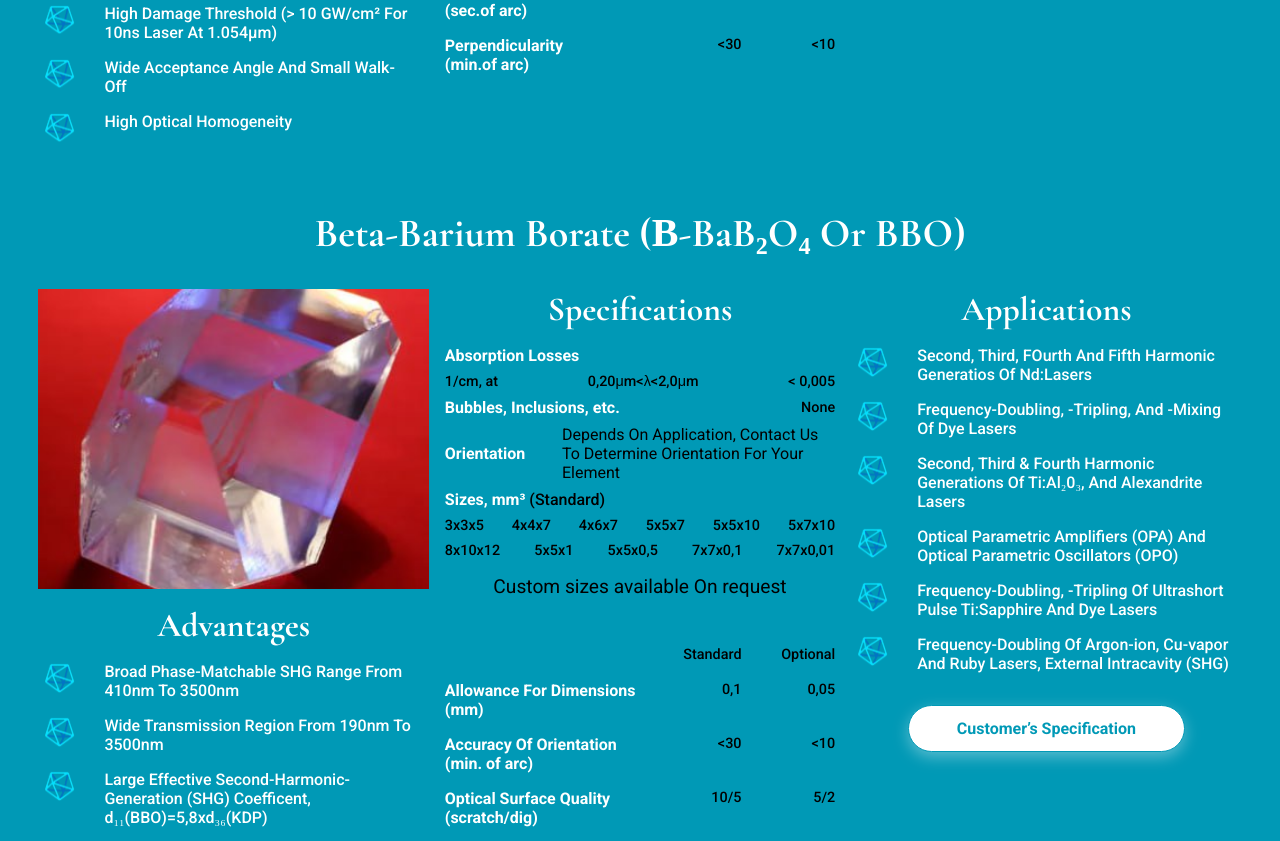
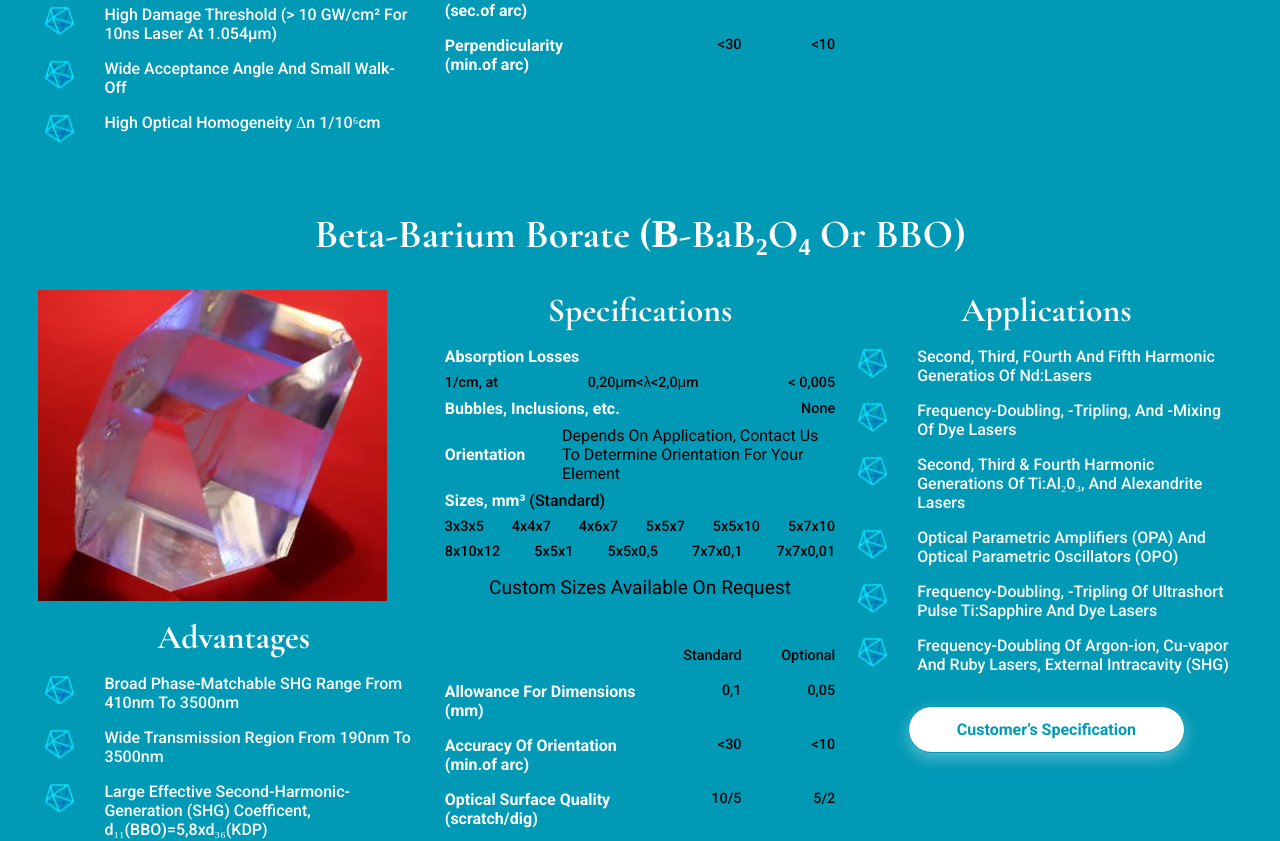
Before and after one commit to Asadulla1023/crystall-app, a Next.js app: page /en in a window 1280 px wide. Shown: the part 1580-2421 px from the top of the page. Built offline with nearby package versions, Linux system fonts and the light colour scheme.

Commit message:
fixed capital letters

```diff
--- a/app/[locale]/page.tsx
+++ b/app/[locale]/page.tsx
@@ -178,7 +178,11 @@ function Product({ id, title, advantages, images, route, specifications, Applica
   title2?: string
   subtitle?: string
   advantages: string[]
-  images: string[],
+  images: {
+    file: string,
+    w: number,
+    h: number
+  },
   route: string,
   specifications: any,
   Application: any,
@@ -231,7 +235,7 @@ function Product({ id, title, advantages, images, route, specifications, Applica
           <div className={styles.productInformation}>
             <div className={styles.productSection}>
               <div className={styles.productAdvantages}>
-                <Image src={images[0]} width={800} height={850} alt='Some image' />
+                <Image src={images.file} width={images.w} height={images.h} alt='Some image' />
                 <h3>{pathname === "/uz" ? "Afzalliklar" : "Advantages"}</h3>
                 <div className={styles.advantagesWrapper}>
                   {advantages.map(e => {
@@ -460,8 +464,12 @@ const Contact = () => {
 const products = [
   {
     title: "Lithium Triborate (LiB₃O₅ or LBO)",
-    advantages: ["Broad Transparency Range From 0.160µm To 2.6µm (SHG Range From 0.55µm To 2.6µm)", "Type I And Type II Non-Critical Phase-Matching (NCPM) Over A Wide Wavelength Range", "Relatively Large Effective SHG Coefficient (About Three Times Larger Than That Of KDP)", "High Damage Threshold (> 10 GW/cm² For 10ns Laser At 1.054µm)", "Wide Acceptance Angle And Small Walk-Off", "High Optical Homogeneity"],
-    images: ["/images/lib.jpg"],
+    advantages: ["Broad Transparency Range From 0.160µm To 2.6µm (SHG Range From 0.55µm To 2.6µm)", "Type I And Type II Non-Critical Phase-Matching (NCPM) Over A Wide Wavelength Range", "Relatively Large Effective SHG Coefficient (About Three Times Larger Than That Of KDP)", "High Damage Threshold (> 10 GW/cm² For 10ns Laser At 1.054µm)", "Wide Acceptance Angle And Small Walk-Off", "High Optical Homogeneity Δn 1/10⁶cm"],
+    images: {
+      w: 365,
+      h: 301,
+      file:"/images/lib.jpg"
+    },
     route: "lbo",
     specifications: {
       absor: {
@@ -490,7 +498,7 @@ const products = [
         },
         {
           title: "Accuracy Of Orientation",
-          sub: "min. of arc",
+          sub: "min.of arc",
           standard: "<30",
           Optional: "<10"
         },
@@ -532,8 +540,12 @@ const products = [
   },
   {
     title: "Beta-Barium Borate (β-BaB₂O₄ or BBO)",
-    advantages: ["Broad Phase-Matchable SHG Range From 410nm To 3500nm", "Wide Transmission Region From 190nm To 3500nm", "Large Effective Second-Harmonic-Generation (SHG) Coefficent, d₁₁(BBO)=5,8xd₃₆(KDP)", "High Damage Threshold Of (> 5GW/cm² For 10ns Pulse-Width At 1064nm)", "High Optical Homogeneity Δn 10⁶/cm", "Wide Temperature-BandWidth Of About 55 C (for Type I SHG 1064nm)", "Good Mechanical And Physical Properties"],
-    images: ["/images/barium.jpg"],
+    advantages: ["Broad Phase-Matchable SHG Range From 410nm To 3500nm", "Wide Transmission Region From 190nm To 3500nm", "Large Effective Second-Harmonic-Generation (SHG) Coefficent, d₁₁(BBO)=5,8xd₃₆(KDP)", "High Damage Threshold Of (> 5GW/cm² For 10ns Pulse-Width At 1064nm)", "High Optical Homogeneity Δn 1/10⁶cm", "Wide Temperature-BandWidth Of About 55 C (for Type I SHG 1064nm)", "Good Mechanical And Physical Properties"],
+    images: {
+        w: 349,
+        h: 311,
+        file: "/images/barium.jpg"
+    },
     route: "bbo",
     specifications: {
       absor: {
@@ -562,7 +574,7 @@ const products = [
         },
         {
           title: "Accuracy Of Orientation",
-          sub: "min. of arc",
+          sub: "min.of arc",
           standard: "<30",
           Optional: "<10"
         },
@@ -603,8 +615,12 @@ const products = [
   },
   {
     title: "Potassium Tytanil Phosphate (KTP)",
-    advantages: ["Broad Transparency Range From 0.160µm To 2.6µm (SHG Range From 0.55µm To 2.6µm)", "Type I And Type II Non-Critical Phase-Matching (NCPM) Over A Wide Wavelength Range", "Relatively Large Effective SHG Coefficient (About Three Times Larger Than That Of KDP)", "High Damage Threshold (> 10 GW/cm² For 10ns Laser At 1.054µm)", "Wide Acceptance Angle And Small Walk-Off", "High Optical Quality (Homogeneity Δn 10⁶/cm)"],
-    images: ["/images/ktp.jpg"],
+    advantages: ["Broad Transparency Range From 0.160µm To 2.6µm (SHG Range From 0.55µm To 2.6µm)", "Type I And Type II Non-Critical Phase-Matching (NCPM) Over A Wide Wavelength Range", "Relatively Large Effective SHG Coefficient (About Three Times Larger Than That Of KDP)", "High Damage Threshold (> 10 GW/cm² For 10ns Laser At 1.054µm)", "Wide Acceptance Angle And Small Walk-Off", "High Optical Quality (Homogeneity Δn 1/10⁶cm)"],
+    images: {
+      w: 347,
+      h: 339,
+      file:"/images/ktp.jpg"
+    },
     route: "ktp",
     specifications: {
       absor: {
@@ -633,7 +649,7 @@ const products = [
         },
         {
           title: "Accuracy Of Orientation",
-          sub: "min. of arc",
+          sub: "min.of arc",
           standard: "<30",
           Optional: "<10"
         },
@@ -678,7 +694,11 @@ const products = [
     title2: "Potassium-Gttrium Gungstate (Yb:KYW)",
     subtitle: "Doped With Yttrium Yb",
     advantages: ["High Absorbance At 981nm", "High Simulated Radiation Cross Section", "High Threshold Of Laser Beam Damage", "Very Low Quantum Defect λpump/λse", "Wide Polarized Output At 1023-1060nm", "High Tilt Efficiency With Diode Pumping (~60%)", "High Concentration Of Yb Doping"],
-    images: ["/images/kgw.jpg"],
+    images: {
+      w: 403,
+      h: 363,
+      file:"/images/kgw.jpg"
+    },
     route: "kgw",
     specifications: {
       capabe: {
@@ -698,7 +718,7 @@ const products = [
         },
         {
           title: "Accuracy Of Orientation",
-          sub: "min. of arc",
+          sub: "min.of arc",
           standard: "<30",
           Optional: "<10"
         },
@@ -739,8 +759,12 @@ const products = [
 const UZ_PRODUCTS = [
   {
     title: "Lithium Triborate (LiB₃O₅; or LBO)",
-    advantages: ["Keng Shaffoflik Diapazoni 0,160µm Dan 2,6µm Gacha (SHG Diapazoni 0,55µm Dan 2,6µm Gacha)", "Keng To'lqin Uzunligi Diapazonida I Va II Turdagi Kritik Bo'lmagan Fazalarni Moslashtirish (NCPM).", "Nisbatan Katta Samarali SHG Koeffitsienti (KDP Dan Taxminan Uch Baravar Katta)", "Yuqori Shikastlanish Chegarasi (10ns Lazer Uchun > 10 GVt/sm², 1,054µm)", "Keng Qabul Qilish Burchagi Va Kichik Yurish", "Yuqori Optik Bir Xillik"],
-    images: ["/images/lib.jpg"],
+    advantages: ["Keng Shaffoflik Diapazoni 0,160µm Dan 2,6µm Gacha (SHG Diapazoni 0,55µm Dan 2,6µm Gacha)", "Keng To'lqin Uzunligi Diapazonida I Va II Turdagi Kritik Bo'lmagan Fazalarni Moslashtirish (NCPM).", "Nisbatan Katta Samarali SHG Koeffitsienti (KDP Dan Taxminan Uch Baravar Katta)", "Yuqori Shikastlanish Chegarasi (10ns Lazer Uchun > 10 GVt/sm², 1,054µm)", "Keng Qabul Qilish Burchagi Va Kichik Yurish", "Yuqori Optik Bir Xillik Δn 1/10⁶cm"],
+    images: {
+      w: 365,
+      h: 301,
+      file:"/images/lib.jpg"
+    },
     route: "lbo",
     specifications: {
       absor: {
@@ -769,7 +793,7 @@ const UZ_PRODUCTS = [
         },
         {
           title: "Orientatsiyaning Aniqligi",
-          sub: "min. of arc",
+          sub: "min.of arc",
           standard: "<30",
           Optional: "<10"
         },
@@ -811,8 +835,12 @@ const UZ_PRODUCTS = [
   },
   {
     title: "Beta-Barium Borate (β-BaB₂O₄ or BBO)",
-    advantages: ["Keng Fazaga Mos Keladigan SHG Diapazoni 410nm Dan 3500nm Gacha", "190nm Dan 3500nm Gacha Bo'lgan Keng Uzatish Hududi", "Katta Samarali Ikkinchi Garmonik Avlod (SHG) Koeffitsienti, d₁₁(BBO)=5,8xd₃₆(KDP)", "Yuqori Shikastlanish Chegarasi (1064nm Da 10ns Impuls Kengligi Uchun > 5 GVt/sm²)", "Yuqori Ixtiyoriy Bir Xillik Δn 10⁶/sm", "Keng Harorat O'tkazuvchanligi Taxminan 55 C (I SHG 1064nm Uchun)", "Yaxshi Mexanik Va Fizik Xususiyatlar"],
-    images: ["/images/barium.jpg"],
+    advantages: ["Keng Fazaga Mos Keladigan SHG Diapazoni 410nm Dan 3500nm Gacha", "190nm Dan 3500nm Gacha Bo'lgan Keng Uzatish Hududi", "Katta Samarali Ikkinchi Garmonik Avlod (SHG) Koeffitsienti, d₁₁(BBO)=5,8xd₃₆(KDP)", "Yuqori Shikastlanish Chegarasi (1064nm Da 10ns Impuls Kengligi Uchun > 5 GVt/sm²)", "Yuqori Ixtiyoriy Bir Xillik Δn 1/10⁶sm", "Keng Harorat O'tkazuvchanligi Taxminan 55 C (I SHG 1064nm Uchun)", "Yaxshi Mexanik Va Fizik Xususiyatlar"],
+    images: {
+      w: 349,
+      h: 311,
+      file: "/images/barium.jpg"
+  },
     route: "bbo",
     specifications: {
       absor: {
@@ -841,7 +869,7 @@ const UZ_PRODUCTS = [
         },
         {
           title: "Orientatsiyaning Aniqligi",
-          sub: "min. of arc",
+          sub: "min.of arc",
           standard: "<30",
           Optional: "<10"
         },
@@ -882,8 +910,12 @@ const UZ_PRODUCTS = [
   },
   {
     title: "Potassium Tytanil Phosphate (KTP)",
-    advantages: ["Keng Shaffoflik Diapazoni 0,160µm Dan 2,6µm Gacha (SHG Diapazoni 0,55µm Dan 2,6µm Gacha)", "Keng To'lqin Uzunligi Diapazonida I Va II Turdagi Kritik Bo'lmagan Fazalarni Moslashtirish (NCPM).", "Nisbatan Katta Samarali SHG Koeffitsienti (KDP Dan Taxminan Uch Baravar Katta)", "Yuqori Shikastlanish Chegarasi (10ns Lazer Uchun > 10 GVt/sm², 1,054µm)", "Keng Qabul Qilish Burchagi Va Kichik Yurish", "Yuqori Optik Sifat (Bir Xillik Δn 10⁶/sm)"],
-    images: ["/images/ktp.jpg"],
+    advantages: ["Keng Shaffoflik Diapazoni 0,160µm Dan 2,6µm Gacha (SHG Diapazoni 0,55µm Dan 2,6µm Gacha)", "Keng To'lqin Uzunligi Diapazonida I Va II Turdagi Kritik Bo'lmagan Fazalarni Moslashtirish (NCPM).", "Nisbatan Katta Samarali SHG Koeffitsienti (KDP Dan Taxminan Uch Baravar Katta)", "Yuqori Shikastlanish Chegarasi (10ns Lazer Uchun > 10 GVt/sm², 1,054µm)", "Keng Qabul Qilish Burchagi Va Kichik Yurish", "Yuqori Optik Sifat (Bir Xillik Δn 1/10⁶sm)"],
+    images: {
+      w: 347,
+      h: 339,
+      file:"/images/ktp.jpg"
+    },
     route: "ktp",
     specifications: {
       absor: {
@@ -912,7 +944,7 @@ const UZ_PRODUCTS = [
         },
         {
           title: "Orientatsiyaning Aniqligi",
-          sub: "min. of arc",
+          sub: "min.of arc",
           standard: "<30",
           Optional: "<10"
         },
@@ -957,7 +989,11 @@ const UZ_PRODUCTS = [
     title2: "Potassium-Yttrium Tungstate (Yb:KYW)",
     subtitle: "Itriy Yb Bilan qo'shilgan",
     advantages: ["981nm Da Yuqori Absorbans", "Yuqori Simulyatsiya Qilingan Nurlanish Kesimi", "Lazer Nurlari Shikastlanishining Yuqori Chegarasi", "Juda Kam Kvant λNasos/λse", "1023-1060nm Da Keng Polarizatsiyali Chiqish", "Diodli Nasos Bilan Yuqori Egilish Samaradorligi (~ 60%)", "Yb Dopingning Yuqori Konsentratsiyasi"],
-    images: ["/images/kgw.jpg"],
+    images: {
+      w: 403,
+      h: 363,
+      file:"/images/kgw.jpg"
+    },
     route: "kgw",
     specifications: {
       capabe: {
@@ -977,7 +1013,7 @@ const UZ_PRODUCTS = [
         },
         {
           title: "Orientatsiyaning Aniqligi",
-          sub: "min. of arc",
+          sub: "min.of arc",
           standard: "<30",
           Optional: "<10"
         },
--- a/messages/en.json
+++ b/messages/en.json
@@ -30,7 +30,7 @@
         "orient": "Orientation",
         "phase": "Type Phase Matching",
         "wave":"Lasing Wavelength, nm",
-        "coating": "Type Of coating (Specify Wavelengths Of Antireflection And Reflection Coefficients)",
+        "coating": "Type Of Coating (Specify Wavelengths Of Antireflection And Reflection Coefficients)",
         "quantity": "Quantity, pcs.",
         "tolerance": "Dimensional Tolerance (Aperture), mm",
         "tolerance2":"Dimensional Tolerance (Length), mm",
--- a/styles/home/index.module.css
+++ b/styles/home/index.module.css
@@ -77,38 +77,16 @@
   animation-duration: 1s;
 }
 
-.arrowDown {
-  width: 200px;
-  height: 200px;
-  border-radius: 150px;
-  transition: 0.3s;
-  display: flex;
-  justify-content: center;
-  align-items: center;
-  position: absolute;
-  top: 0%;
-  top: 8rem;
-  margin-top: -1rem;
-  cursor: pointer;
-  animation-name: animationArrowCircle;
-  animation-iteration-count: infinite;
-  animation-duration: 2s;
-}
-
-.arrowDown > img {
-  height: 100px;
-  width: auto;
-  animation-name: animateArrow;
-  animation-iteration-count: infinite;
-  animation-duration: 1s;
-}
-
 .info {
   background: #fff;
   width: 768px;
   margin: 0 auto;
   padding: 1rem;
   font-size: 2rem;
+}
+
+.info > p {
+  text-transform: capitalize;
 }
 
 .content:nth-child(1) {
@@ -292,9 +270,6 @@
 }
 
 .productAdvantages > img {
-  width: 100% !important;
-  height: auto;
-  height: 300px;
   object-fit: cover;
 }
 
@@ -313,6 +288,7 @@
 
 .productSection > p {
   color: #fff;
+  text-transform: capitalize;
   font-size: 1.2rem;
   width: 100%;
   text-align: center;
@@ -1079,6 +1055,10 @@
   .product > div > h3 {
     margin-top: 2rem;
   }
+  .productAdvantages > img {
+    width: 100% !important;
+    height: auto;
+  }
   .dots {
     margin-top: 5.5rem;
   }
```
